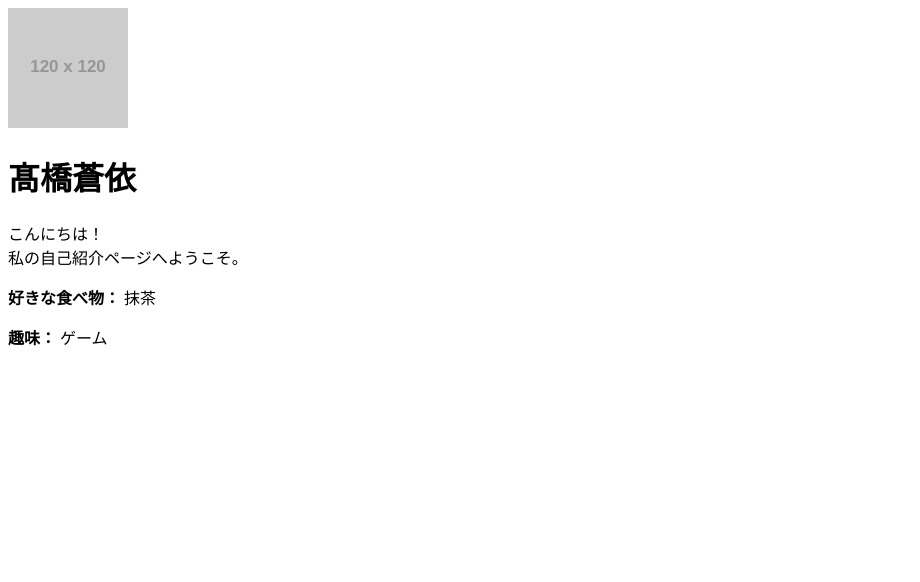
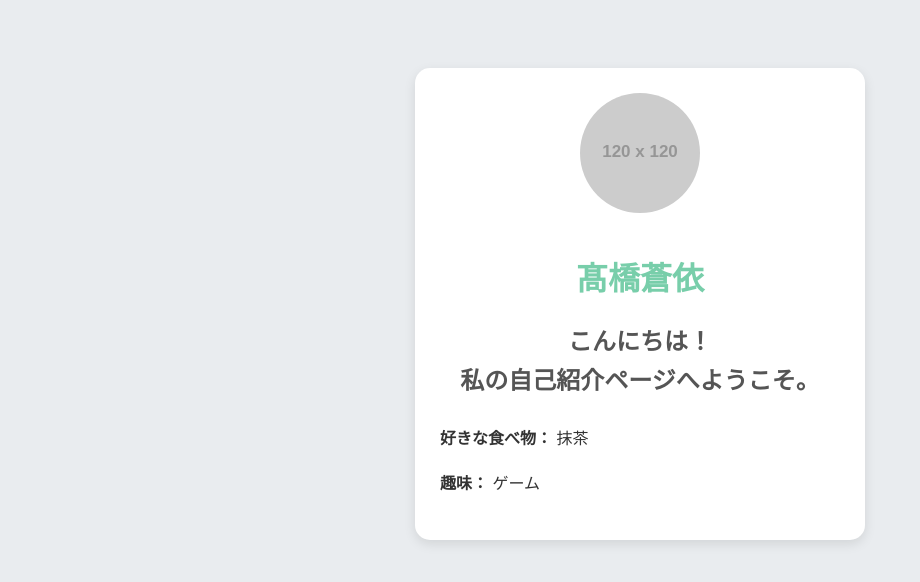
Before and after one commit to Taoi7/bunkasai, a plain HTML site: page index.html in a window 1280 px wide. Shown: the whole page, without its empty margins (0-920 px from the left). Drawn offline with Linux system fonts and the light colour scheme; placeholder pictures from the web are drawn by us.

Commit message:
Update index.html

```diff
--- a/index.html
+++ b/index.html
@@ -4,7 +4,7 @@
   <meta charset="UTF-8">
   <meta name="viewport" content="width=device-width, initial-scale=1.0">
   <title>自己紹介カード</title>
-  <link rel="stylesheet" href="bunkasai.css">
+  <link rel="stylesheet" href="style.css">
 </head>
 <body>
 
```
